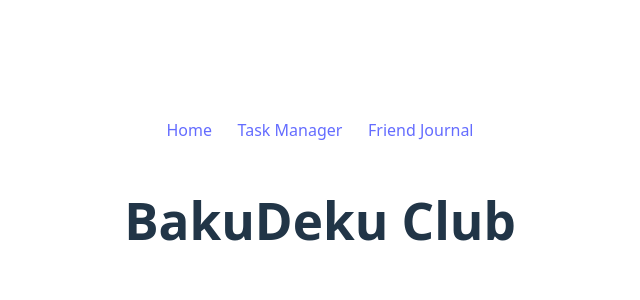
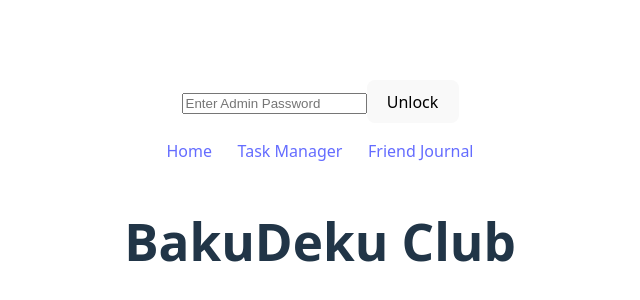
Before and after one commit to pkingGMU/household-ts-app, a React (Vite) app in the folder client/: page / in a window 1280 px wide. Shown: the part 208-508 px from the top of the page, without its empty margins (320-960 px from the left). Built offline with nearby package versions, Linux system fonts and the light colour scheme.

Commit message:
learned Context and make a simple admin panel for variable rendering

```diff
--- a/client/src/App.tsx
+++ b/client/src/App.tsx
@@ -2,6 +2,8 @@ import "./App.css";
 import TaskManager from "./components/TaskManager.tsx";
 import { BrowserRouter, Routes, Route, NavLink } from "react-router-dom";
 import VisitorManager from "./components/VisitorManager.tsx";
+import AdminPanel, { AdminContext } from "./components/AdminPanel.tsx";
+import { useState } from "react";
 
 function HomePage() {
   return (
@@ -30,9 +32,14 @@ function FriendJournal() {
 }
 
 function App() {
+  const [admin, setAdmin] = useState<boolean>(false);
+  const adminValue = { admin, setAdmin };
+
   return (
     <>
       <BrowserRouter>
+        <AdminContext.Provider value={adminValue}>
+          <AdminPanel />
           <nav>
             <NavLink to="/">Home</NavLink>
             <NavLink to="/TaskManagerPage">Task Manager</NavLink>
@@ -44,6 +51,7 @@ function App() {
             <Route path="/TaskManagerPage" element={<TaskManagerPage />} />
             <Route path="/FriendJournal" element={<FriendJournal />} />
           </Routes>
+        </AdminContext.Provider>
       </BrowserRouter>
     </>
   );
--- /dev/null
+++ b/client/src/components/AdminPanel.tsx
@@ -0,0 +1,27 @@
+import { createContext, useContext } from "react";
+
+type AdminContextType = {
+  admin: boolean;
+  setAdmin: React.Dispatch<React.SetStateAction<boolean>>;
+};
+
+export const AdminContext = createContext<AdminContextType>({
+  admin: false,
+  setAdmin: () => {},
+});
+
+export const useAdmin = () => useContext(AdminContext);
+
+export default function AdminPanel() {
+  const { admin, setAdmin } = useAdmin();
+
+  return (
+    <div className="AdminPanel">
+      <input type="text" placeholder="Enter Admin Password" />
+      <button type="submit" onClick={() => setAdmin(!admin)}>
+        {admin ? "Lock" : "Unlock"}
+      </button>
+      {admin && <p>Unlocked</p>}
+    </div>
+  );
+}
```
Lines whose indentation alone changed are shown as unchanged.
